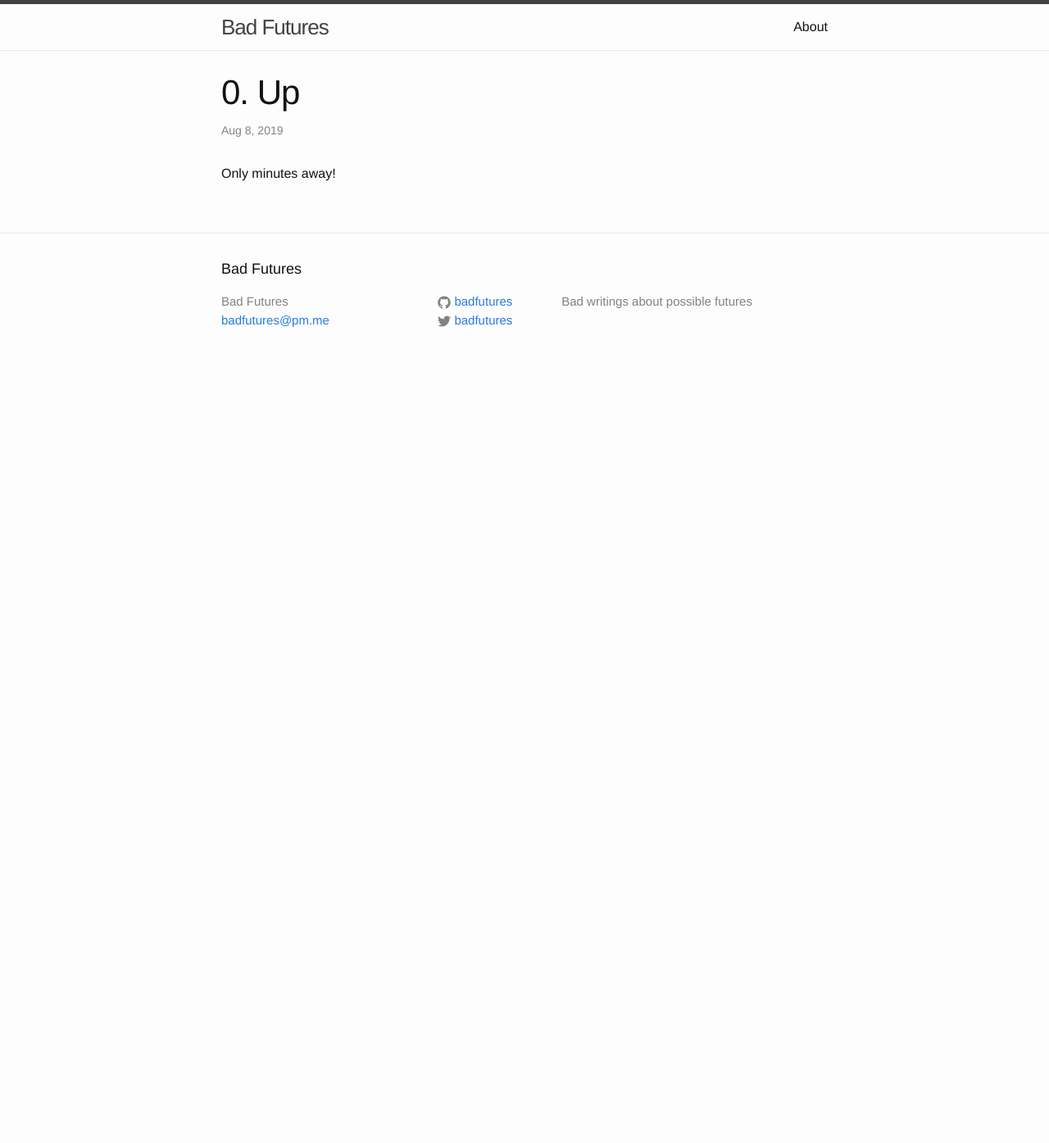
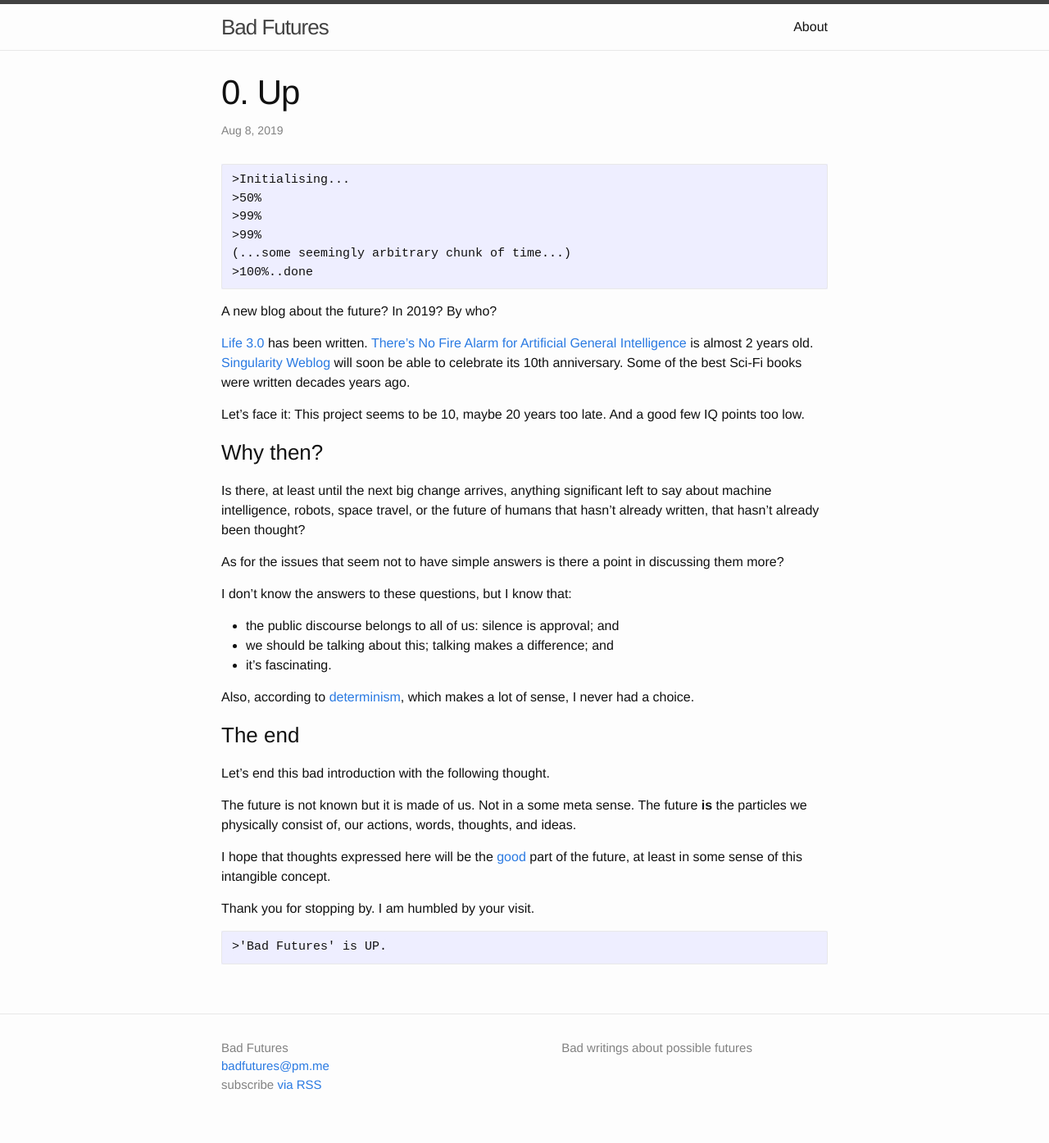
Before and after one commit to badfutures/badfutures.github.io, a Jekyll site: the page built from _posts/2019-08-08-0.md, in a window 1280 px wide. Shown: the whole page at 82% size. Built offline with Jekyll 4.4.1, drawn with Linux system fonts in a browser that asks for light colours; before the commit the page ends 900 px from its top, so only the background shows below that.

Commit message:
Post 0 seems to be ready

````diff
--- a/_config.yml
+++ b/_config.yml
@@ -12,8 +12,6 @@ description: > # this means to ignore newlines until "baseurl:"
   Bad writings about possible futures
 baseurl: "" # the subpath of your site, e.g. /blog
 url: "http://badfutures.github.io" # the base hostname & protocol for your site
-twitter_username: badfutures
-github_username:  badfutures
 
 # Build settings
 markdown: kramdown
--- a/_includes/footer.html
+++ b/_includes/footer.html
@@ -1,14 +1,13 @@
 <footer class="site-footer">
 
   <div class="wrapper">
-
-    <h2 class="footer-heading">{{ site.title }}</h2>
 
     <div class="footer-col-wrapper">
       <div class="footer-col footer-col-1">
         <ul class="contact-list">
           <li>{{ site.title }}</li>
           <li><a href="mailto:{{ site.email }}">{{ site.email }}</a></li>
+	  <li><p class="rss-subscribe">subscribe <a href="{{ "/feed.xml" | prepend: site.baseurl }}">via RSS</a></p></li>
         </ul>
       </div>
 
--- a/_posts/2019-08-08-0.md
+++ b/_posts/2019-08-08-0.md
@@ -1,6 +1,45 @@
 ---
 layout: post
 title:  "0. Up"
-date:   2019-08-08 21:41:44 +1000
+date:   2019-08-08 22:11:44 +1000
 ---
-Only minutes away!
+
+```
+>Initialising...
+>50%
+>99%
+>99%
+(...some seemingly arbitrary chunk of time...)
+>100%..done
+```
+A new blog about the future? In 2019? By who?
+
+[Life 3.0](https://en.wikipedia.org/wiki/Life_3.0) has been written. [There’s No Fire Alarm for Artificial General Intelligence](https://intelligence.org/2017/10/13/fire-alarm/) is almost 2 years old. [Singularity Weblog](https://www.singularityweblog.com) will soon be able to celebrate its 10th anniversary. Some of the best Sci-Fi books were written decades years ago.
+
+Let’s face it: This project seems to be 10, maybe 20 years too late. And a good few IQ points too low.
+
+### Why then?
+
+Is there, at least until the next big change arrives, anything significant left to say about machine intelligence, robots, space travel, or the future of humans that hasn’t already written, that hasn’t already been thought?
+
+As for the issues that seem not to have simple answers is there a point in discussing them more?
+
+I don’t know the answers to these questions, but I know that:
+ * the public discourse belongs to all of us: silence is approval; and
+ * we should be talking about this; talking makes a difference; and
+ * it's fascinating.
+
+Also, according to [determinism](https://en.wikipedia.org/wiki/Hard_determinism), which makes a lot of sense, I never had a choice.
+
+### The end
+
+Let’s end this bad introduction with the following thought.
+
+The future is not known but it is made of us. Not in a some meta sense. The future **is** the particles we physically consist of, our actions, words, thoughts, and ideas.
+
+I hope that thoughts expressed here will be the [good](https://en.wikipedia.org/wiki/Good) part of the future, at least in some sense of this intangible concept.
+
+Thank you for stopping by. I am humbled by your visit.
+```
+>'Bad Futures' is UP.
+```
--- a/index.html
+++ b/index.html
@@ -3,9 +3,6 @@ layout: default
 ---
 
 <div class="home">
-
-  <h1 class="page-heading">Posts</h1>
-
   <ul class="post-list">
     {% for post in site.posts %}
       <li>
@@ -17,7 +14,4 @@ layout: default
       </li>
     {% endfor %}
   </ul>
-
-  <p class="rss-subscribe">subscribe <a href="{{ "/feed.xml" | prepend: site.baseurl }}">via RSS</a></p>
-
 </div>
````
Also changed, not shown: about.md (+1 -1 lines).
